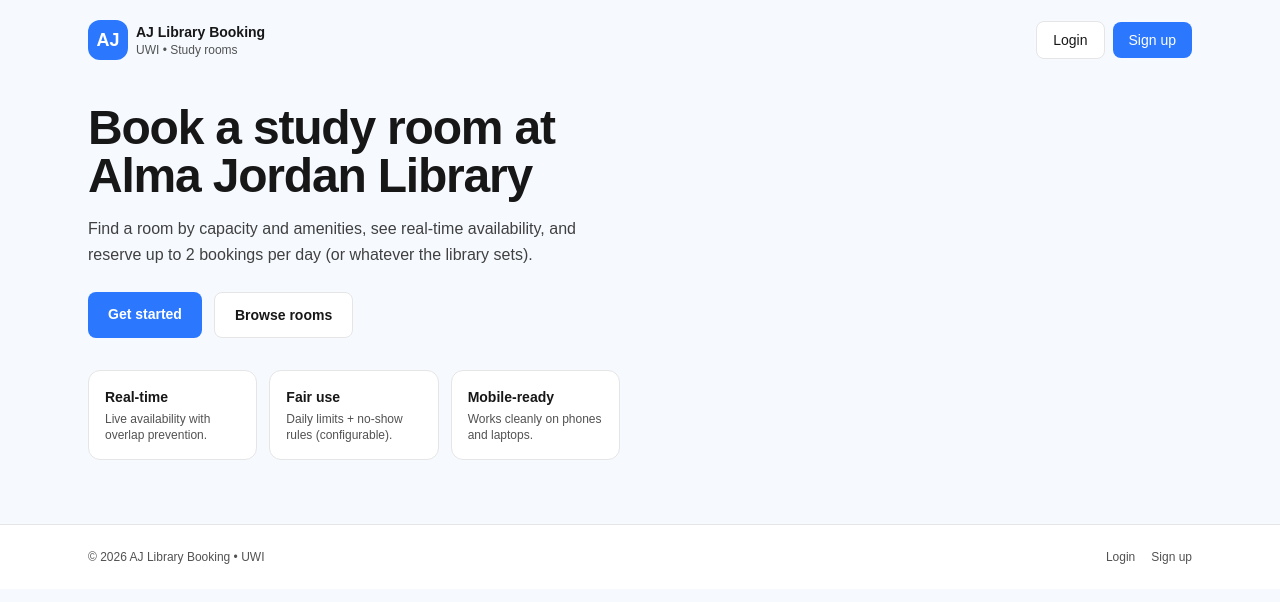
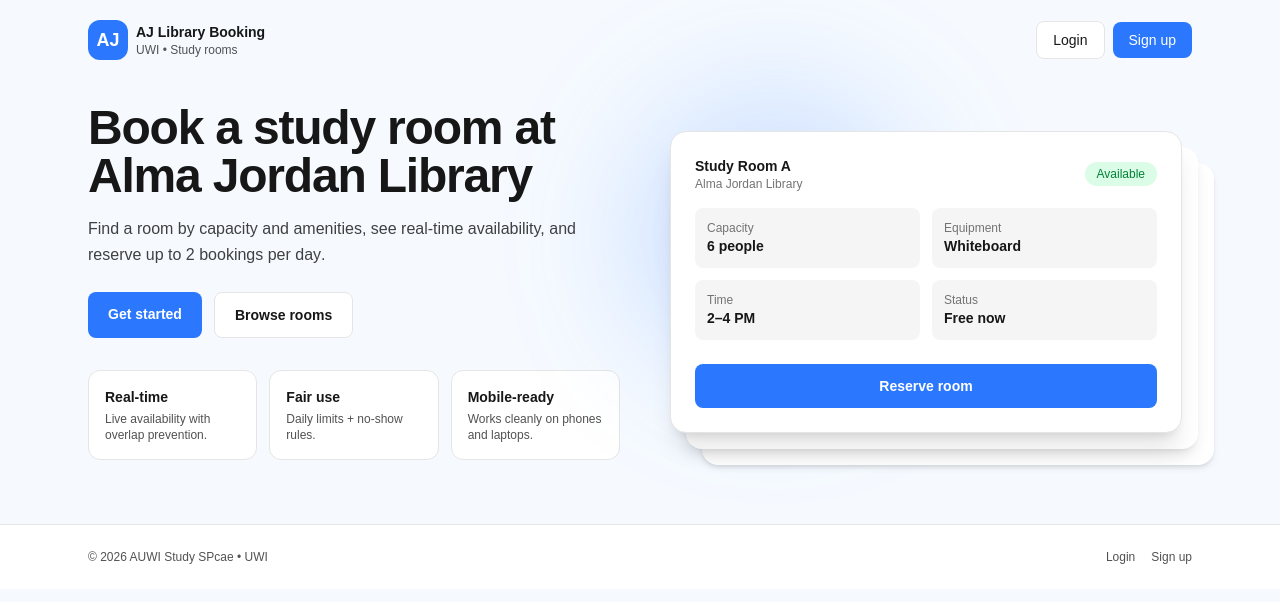
Before and after one commit to MikahS2005/uwi-study-space, a Next.js app in the folder uwi-study-space/: page / in a window 1280 px wide. Shown: the top 602 px of the page. Built offline with nearby package versions, Linux system fonts and the light colour scheme.

Commit message:
Added components for footer and hero

```diff
--- a/uwi-study-space/src/app/page.tsx
+++ b/uwi-study-space/src/app/page.tsx
@@ -1,5 +1,7 @@
 // src/app/page.tsx
 import Link from "next/link";
+import Hero from "@/components/landing/Hero";
+import Footer from "@/components/landing/Footer";
 
 /**
  * Public landing page (no auth required).
@@ -37,73 +39,11 @@ export default function HomePage() {
         </nav>
       </header>
 
-      {/* Hero */}
-      <section className="mx-auto grid w-full max-w-6xl grid-cols-1 gap-10 px-6 pb-16 pt-6 md:grid-cols-2 md:items-center">
-        <div>
-          <h1 className="text-4xl font-semibold tracking-tight text-neutral-900 md:text-5xl">
-            Book a study room at Alma Jordan Library
-          </h1>
+      <Hero />
 
-          <p className="mt-4 text-base leading-relaxed text-neutral-700">
-            Find a room by capacity and amenities, see real-time availability, and reserve up to{" "}
-            <span className="font-medium">2 bookings per day</span> (or whatever the library sets).
-          </p>
-
-          <div className="mt-6 flex flex-wrap gap-3">
-            <Link
-              href="/signup"
-              className="rounded-lg bg-[#2B78FF] px-5 py-3 text-sm font-semibold text-white hover:bg-[#2467D9]"
-            >
-              Get started
-            </Link>
-            <Link
-              href="/rooms"
-              className="rounded-lg border border-neutral-200 bg-white px-5 py-3 text-sm font-semibold text-neutral-900 hover:bg-neutral-50"
-            >
-              Browse rooms
-            </Link>
-          </div>
-
-          {/* Trust / rules row */}
-          <div className="mt-8 grid gap-3 sm:grid-cols-3">
-            <div className="rounded-xl border border-neutral-200 bg-white p-4">
-              <div className="text-sm font-semibold text-neutral-900">Real-time</div>
-              <div className="mt-1 text-xs text-neutral-600">
-                Live availability with overlap prevention.
-              </div>
-            </div>
-            <div className="rounded-xl border border-neutral-200 bg-white p-4">
-              <div className="text-sm font-semibold text-neutral-900">Fair use</div>
-              <div className="mt-1 text-xs text-neutral-600">
-                Daily limits + no-show rules (configurable).
-              </div>
-            </div>
-            <div className="rounded-xl border border-neutral-200 bg-white p-4">
-              <div className="text-sm font-semibold text-neutral-900">Mobile-ready</div>
-              <div className="mt-1 text-xs text-neutral-600">
-                Works cleanly on phones and laptops.
-              </div>
-            </div>
-          </div>
-        </div>
-
-        {/* Right visual card stack */}
-      </section>
 
       {/* Footer */}
-      <footer className="border-t border-neutral-200 bg-white">
-        <div className="mx-auto flex w-full max-w-6xl flex-col gap-2 px-6 py-6 text-xs text-neutral-600 sm:flex-row sm:items-center sm:justify-between">
-          <div>© {new Date().getFullYear()} AJ Library Booking • UWI</div>
-          <div className="flex gap-4">
-            <Link className="hover:underline" href="/login">
-              Login
-            </Link>
-            <Link className="hover:underline" href="/signup">
-              Sign up
-            </Link>
-          </div>
-        </div>
-      </footer>
+      <Footer />
     </main>
   );
 }
--- /dev/null
+++ b/uwi-study-space/src/components/landing/Footer.tsx
@@ -0,0 +1,19 @@
+import Link from "next/link";
+
+export default function Footer() {
+  return (
+    <footer className="border-t border-neutral-200 bg-white">
+      <div className="mx-auto flex w-full max-w-6xl flex-col gap-2 px-6 py-6 text-xs text-neutral-600 sm:flex-row sm:items-center sm:justify-between">
+        <div>© {new Date().getFullYear()} AUWI Study SPcae • UWI</div>
+        <div className="flex gap-4">
+          <Link className="hover:underline" href="/login">
+            Login
+          </Link>
+          <Link className="hover:underline" href="/signup">
+            Sign up
+          </Link>
+        </div>
+      </div>
+    </footer>
+  );
+}
--- /dev/null
+++ b/uwi-study-space/src/components/landing/Hero.tsx
@@ -0,0 +1,101 @@
+import Link from "next/link";
+
+export default function Hero() {
+  return (
+    <section className="mx-auto grid w-full max-w-6xl grid-cols-1 gap-10 px-6 pb-16 pt-6 md:grid-cols-2 md:items-center">
+      {/* Left side */}
+      <div>
+        <h1 className="text-4xl font-semibold tracking-tight text-neutral-900 md:text-5xl">
+          Book a study room at Alma Jordan Library
+        </h1>
+
+        <p className="mt-4 text-base leading-relaxed text-neutral-700">
+          Find a room by capacity and amenities, see real-time availability, and
+          reserve up to{" "}
+          <span className="font-medium">2 bookings per day</span>.
+        </p>
+
+        <div className="mt-6 flex flex-wrap gap-3">
+          <Link
+            href="/signup"
+            className="rounded-lg bg-[#2B78FF] px-5 py-3 text-sm font-semibold text-white hover:bg-[#2467D9]"
+          >
+            Get started
+          </Link>
+          <Link
+            href="/rooms"
+            className="rounded-lg border border-neutral-200 bg-white px-5 py-3 text-sm font-semibold text-neutral-900 hover:bg-neutral-50"
+          >
+            Browse rooms
+          </Link>
+        </div>
+
+        {/* Trust row */}
+        <div className="mt-8 grid gap-3 sm:grid-cols-3">
+          {[
+            ["Real-time", "Live availability with overlap prevention."],
+            ["Fair use", "Daily limits + no-show rules."],
+            ["Mobile-ready", "Works cleanly on phones and laptops."],
+          ].map(([title, desc]) => (
+            <div
+              key={title}
+              className="rounded-xl border border-neutral-200 bg-white p-4"
+            >
+              <div className="text-sm font-semibold text-neutral-900">
+                {title}
+              </div>
+              <div className="mt-1 text-xs text-neutral-600">{desc}</div>
+            </div>
+          ))}
+        </div>
+      </div>
+
+      {/* Right side (card stack you added earlier) */}
+      <div className="relative mx-auto w-full max-w-md md:max-w-lg">
+        <div className="absolute -top-10 -left-10 h-72 w-72 rounded-full bg-[#2B78FF]/20 blur-3xl" />
+
+        <div className="absolute left-8 top-8 h-full w-full rounded-2xl bg-white shadow-md" />
+        <div className="absolute left-4 top-4 h-full w-full rounded-2xl bg-white shadow-lg" />
+
+        <div className="relative rounded-2xl border border-neutral-200 bg-white p-6 shadow-xl">
+          <div className="flex items-center justify-between">
+            <div>
+              <div className="text-sm font-semibold text-neutral-900">
+                Study Room A
+              </div>
+              <div className="text-xs text-neutral-500">
+                Alma Jordan Library
+              </div>
+            </div>
+            <span className="rounded-full bg-green-100 px-3 py-1 text-xs font-medium text-green-700">
+              Available
+            </span>
+          </div>
+
+          <div className="mt-4 grid grid-cols-2 gap-3 text-sm">
+            <div className="rounded-lg bg-neutral-100 p-3">
+              <div className="text-xs text-neutral-500">Capacity</div>
+              <div className="font-semibold text-neutral-900">6 people</div>
+            </div>
+            <div className="rounded-lg bg-neutral-100 p-3">
+              <div className="text-xs text-neutral-500">Equipment</div>
+              <div className="font-semibold text-neutral-900">Whiteboard</div>
+            </div>
+            <div className="rounded-lg bg-neutral-100 p-3">
+              <div className="text-xs text-neutral-500">Time</div>
+              <div className="font-semibold text-neutral-900">2–4 PM</div>
+            </div>
+            <div className="rounded-lg bg-neutral-100 p-3">
+              <div className="text-xs text-neutral-500">Status</div>
+              <div className="font-semibold text-neutral-900">Free now</div>
+            </div>
+          </div>
+
+          <button className="mt-6 w-full rounded-lg bg-[#2B78FF] py-3 text-sm font-semibold text-white hover:bg-[#2467D9]">
+            Reserve room
+          </button>
+        </div>
+      </div>
+    </section>
+  );
+}
```
